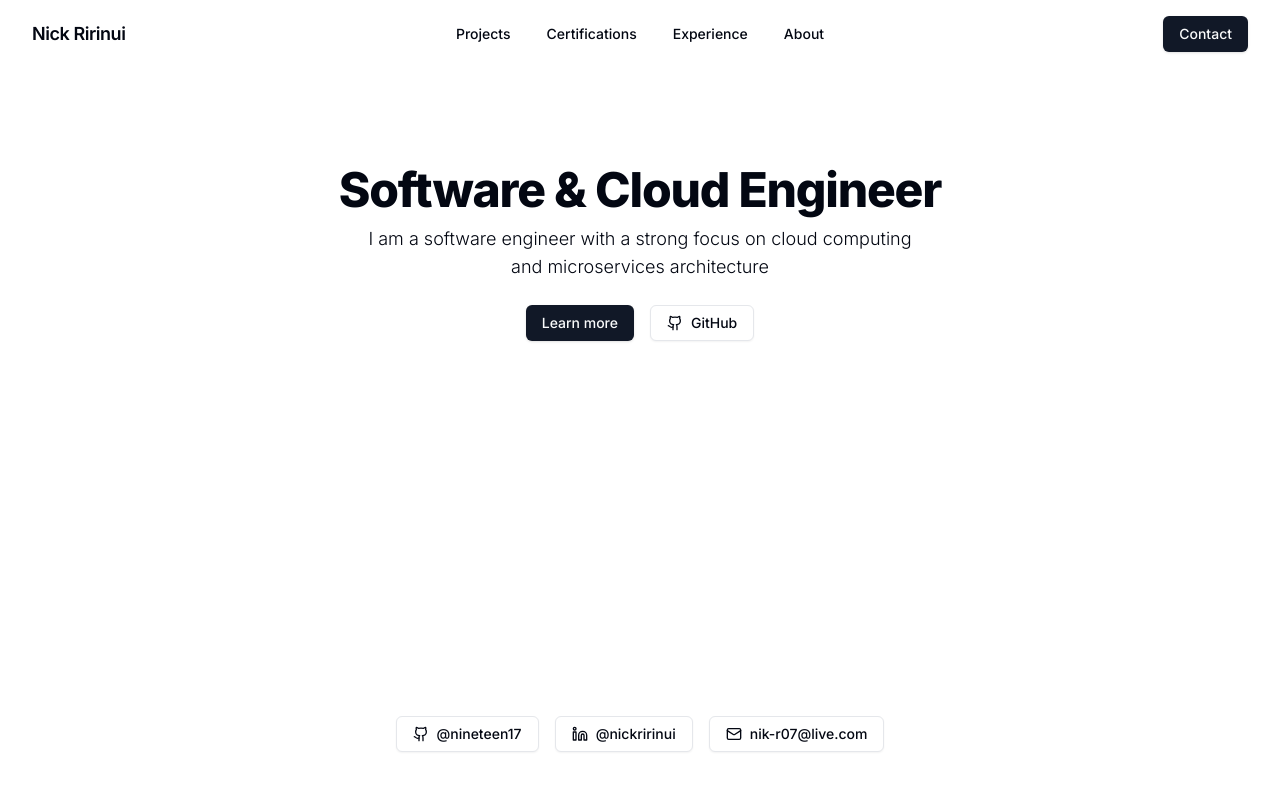
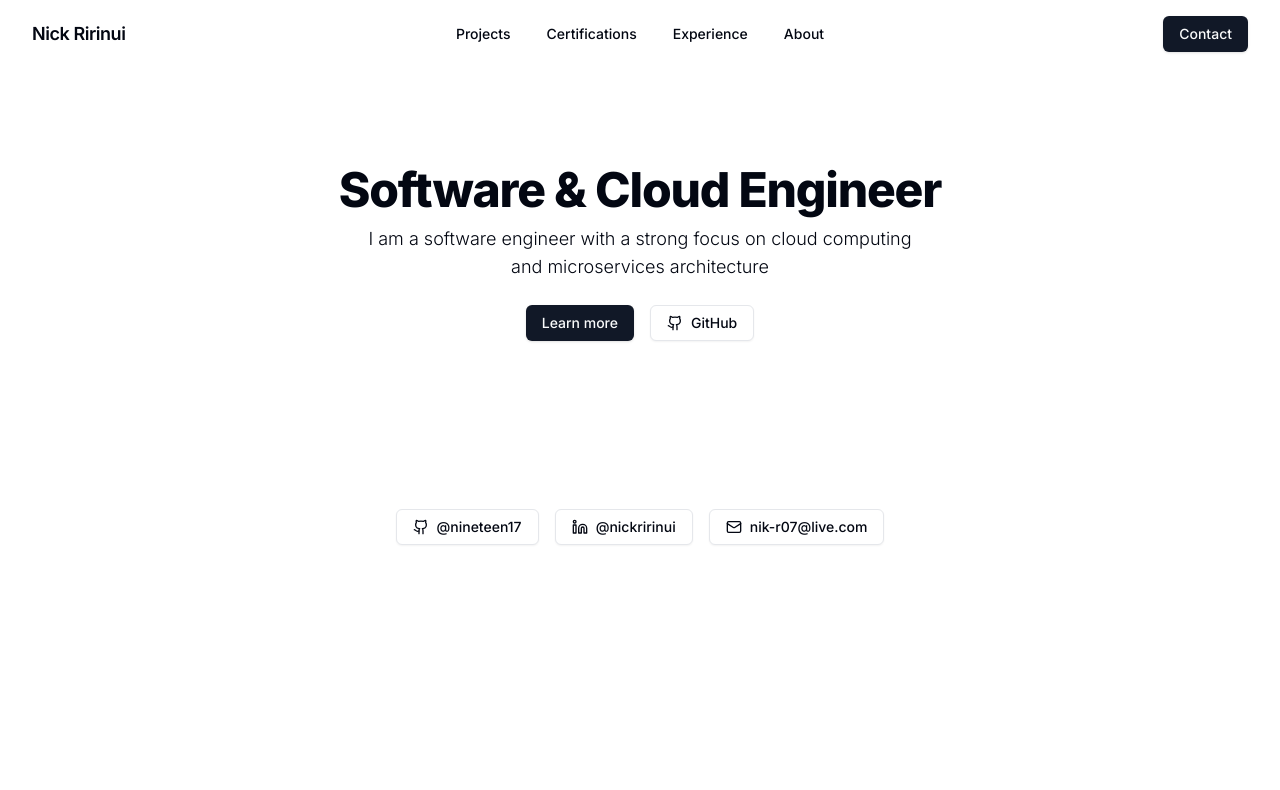
Before and after one commit to nineteen17/my-portfolio, a Next.js app: page / in a window 1280 px wide. Shown: the top 790 px of the page. Built offline with nearby package versions, Linux system fonts and the light colour scheme.

Commit message:
Updated layout and fixed 404 issues

```diff
--- a/app/layout.tsx
+++ b/app/layout.tsx
@@ -18,14 +18,10 @@ export const metadata: Metadata = {
 
 export default function Layout({ children }: TLayout) {
   return (
-    <html lang="en" className="h-full">
-      <body className={cn(inter.className, "h-full")}>
-        <div className="h-full flex flex-col items-center">
-          <Header />
-          {children}
-          <Footer />
-        </div>
-      </body>
-    </html>
+    <div className={cn(inter.className, "h-full flex flex-col items-center")}>
+      <Header />
+      {children}
+      <Footer />
+    </div>
   );
 }
--- a/components/header.tsx
+++ b/components/header.tsx
@@ -87,6 +87,11 @@ export default function Header() {
             </li>
             <li>
               <SheetTrigger asChild>
+                <Link href="/certifications">Certifications</Link>
+              </SheetTrigger>
+            </li>
+            <li>
+              <SheetTrigger asChild>
                 <Link href="/about">About</Link>
               </SheetTrigger>
             </li>
```
